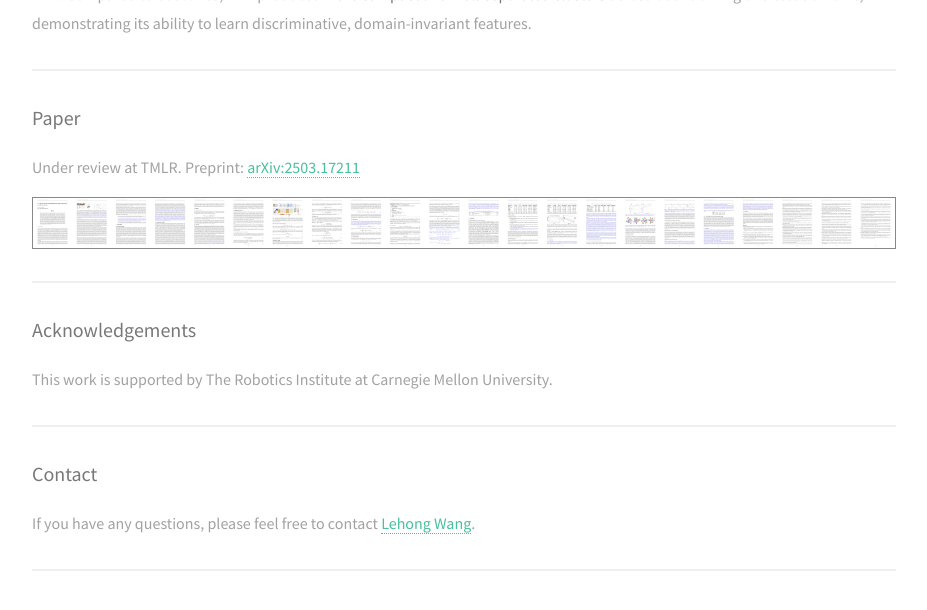
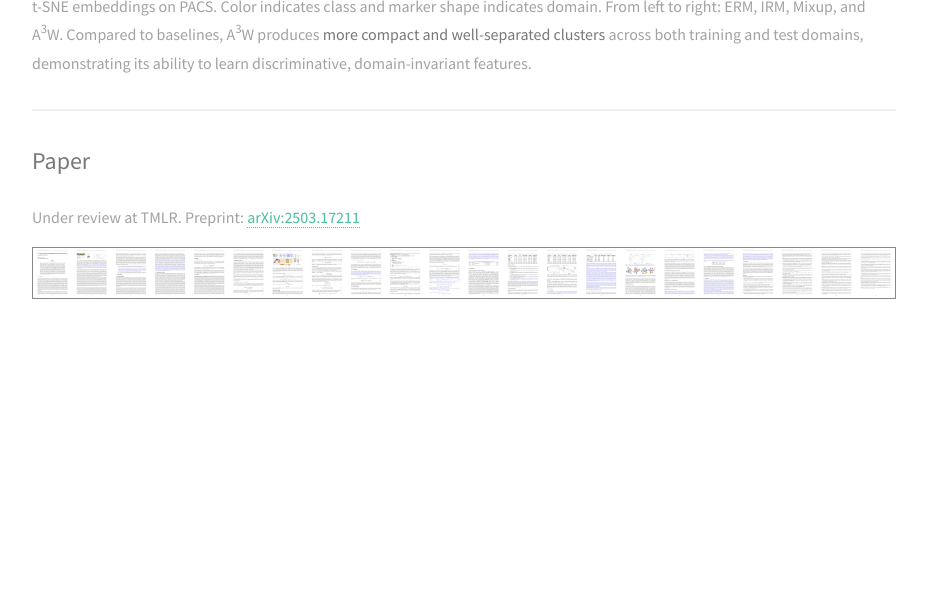
Before and after one commit to Lehong-Wang/Lehong-Wang.github.io, a Jekyll site: the page _projects/aaaw.html, which Jekyll copies as it is, in a window 1280 px wide and 900 px high, scrolled down 2682 px, cut to the strip 281-891 px from the top of the window. Shown: the whole strip, without its empty margins (176-1103 px from the left). Built offline with Jekyll 4.4.1, drawn with Linux system fonts in a browser that asks for light colours; after the commit the page ends 3310 px from its top, so only the background shows below that.

Commit message:
minor updates

```diff
--- a/_projects/aaaw.html
+++ b/_projects/aaaw.html
@@ -48,7 +48,7 @@
             <!-- ########## Method ########## -->
             <hr style="margin-top: 0em;">
 
-            <h3>Method</h3>
+            <h2>Method</h2>
 
             <!-- Three text divs in a row -->
             <div class="box alt" style="margin-bottom: 1em;">
@@ -85,7 +85,7 @@
             <!-- ########## Architecture ########## -->
             <hr style="margin-top: 0em;">
 
-            <h3>Architecture</h3>
+            <h2>Architecture</h2>
 
             <div style="text-align: center;">
                 <img src="../images/aaaw_architecture.png" alt="A3W Architecture" style="width: 100%;">
@@ -104,7 +104,7 @@
             <!-- ########## Results ########## -->
             <hr style="margin-top: 0em;">
 
-            <h3>Results</h3>
+            <h2>Results</h2>
 
             <div style="display: flex; gap: 2em; align-items: flex-start;">
                 <div style="flex: 1; text-align: center;">
@@ -128,7 +128,7 @@
             <!-- ########## Feature Analysis ########## -->
             <hr style="margin-top: 0em;">
 
-            <h3>Feature Clustering</h3>
+            <h2>Feature Clustering</h2>
 
             <div style="text-align: center;">
                 <img src="../images/aaaw_tsne.png" alt="t-SNE embeddings on PACS" style="width: 100%;">
@@ -147,7 +147,7 @@
             <!-- ########## Paper ########## -->
             <hr style="margin-top: 0em;">
 
-            <h3>Paper</h3>
+            <h2>Paper</h2>
 
             <p style="margin-bottom: 1em;">
                 Under review at TMLR.
@@ -166,18 +166,6 @@
 
             <!-- ########## Acknowledgements and Contact ########## -->
 
-            <hr style="margin-top: 0em;">
-
-            <h3>Acknowledgements</h3>
-            <p>
-                This work is supported by The Robotics Institute at Carnegie Mellon University.
-            </p>
-
-            <hr style="margin-top: 1em">
-            <h3>Contact</h3>
-            <p>If you have any questions, please feel free to contact <a href="http://lehong-wang.github.io/">Lehong Wang</a>.</p>
-            <hr/>
-
 
         </section>
     </div>
```
Also changed, not shown: _projects/deformx.html (+23 -23 lines).
